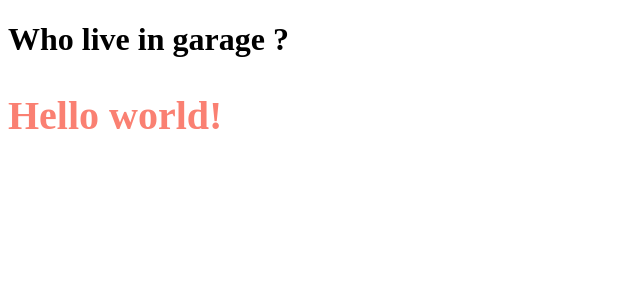
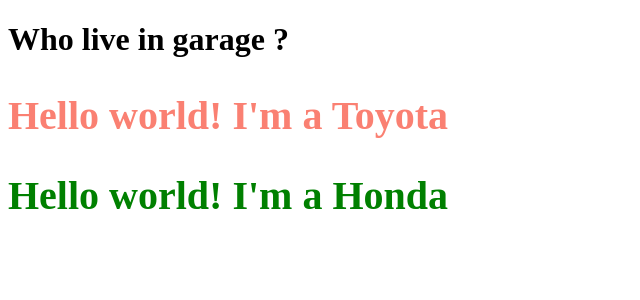
Before and after one commit to thanhpham091790/reactjs, a React (Vite) app in the folder 01-react-tutorial/my-react-app/: page / in a window 1280 px wide. Shown: the top 300 px of the page, without its empty margins (0-640 px from the left). Built offline with nearby package versions, Linux system fonts and the light colour scheme.

Commit message:
Rendering a component twice with different arguments.

```diff
--- a/01-react-tutorial/my-react-app/src/main.jsx
+++ b/01-react-tutorial/my-react-app/src/main.jsx
@@ -21,7 +21,7 @@ function Car(props) {
 
   return (
     <>
-      <h2 className={className} onClick={onClickHandler} style={x > 5 ? style1 : style2}>Hello world!</h2>
+      <h2 className={className} onClick={onClickHandler} style={x > 5 ? style1 : style2}>Hello world! I'm a {props.name}</h2>
     </>
   );
 }
@@ -30,7 +30,8 @@ function Garage() {
   return (
     <>
       <h1>Who live in garage ?</h1>
-      <Car color='Salmon' />
+      <Car color='salmon' name='Toyota' />
+      <Car color='green' name='Honda' />
     </>
   );
 }
```
